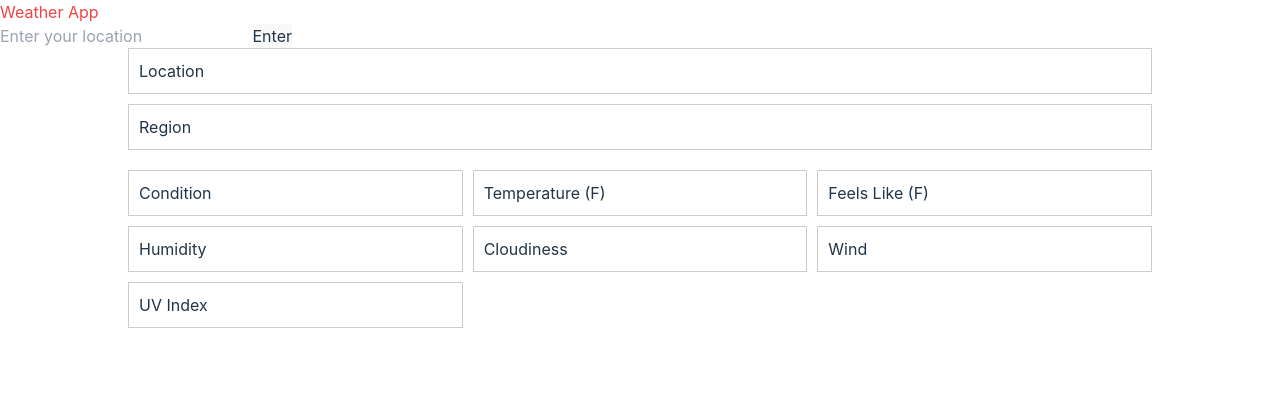
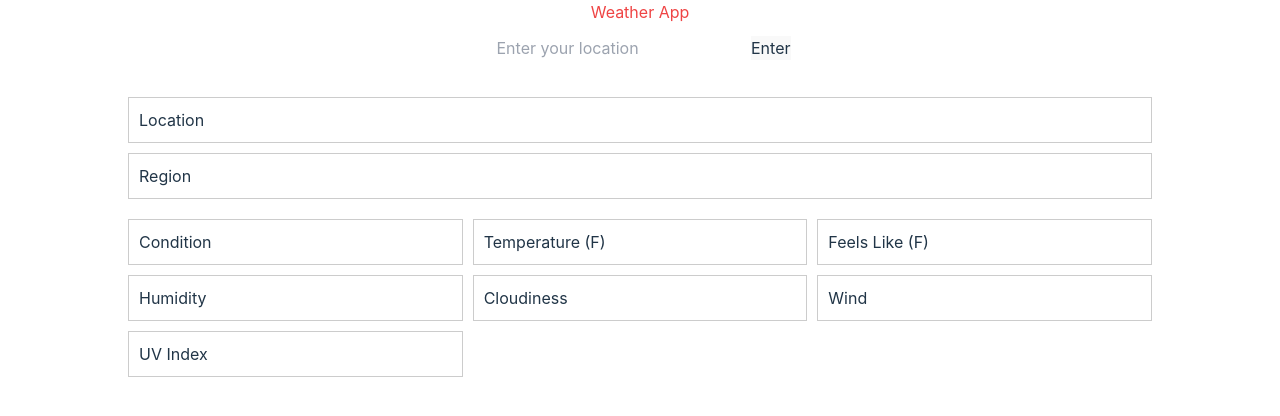
Before and after one commit to Epoza/weather-app, a website built with Vite: page index.html in a window 1280 px wide. Built offline with nearby package versions, Linux system fonts and the light colour scheme.

Commit message:
center headerContainer div

```diff
--- a/index.html
+++ b/index.html
@@ -7,9 +7,13 @@
     <title>Weather App</title>
   </head>
   <body>
-    <div class="text-red-500">Weather App</div>
-    <input type="text" id="locationSearch" placeholder="Enter your location" required>
-    <button id="searchBtn">Enter</button>
+    <div id="headerContainer">
+      <header class="text-red-500">Weather App</header>
+      <input type="text" id="locationSearch" placeholder="Enter your location" maxlength="25" required>
+      <button id="searchBtn">Enter</button>
+      <div id="errorMessage"></div>
+    </div>
+
     <!-- possibly put in container -->
     <div class="grid-container">
       <div class="location-info" id="locationInfo">
--- a/src/style.css
+++ b/src/style.css
@@ -17,6 +17,21 @@
   -moz-osx-font-smoothing: grayscale;
 }
 
+#headerContainer {
+  margin: auto; /* Horizontally center the container */
+  text-align: center; /* Center text inside the container */
+}
+
+#headerContainer > * {
+  margin-bottom: 10px; /* Add some space between items */
+}
+
+#locationSearch {
+  border: 2px solid white;
+  border-radius: 20px;
+  padding-left: 5px;
+}
+
 .weather_info {
   @apply flex flex-col
 }
@@ -27,6 +42,7 @@
   gap: 20px;
   width: 80%;
   margin: 0 auto;
+  margin-top: 25px;
 }
 
 .location-info {
```
